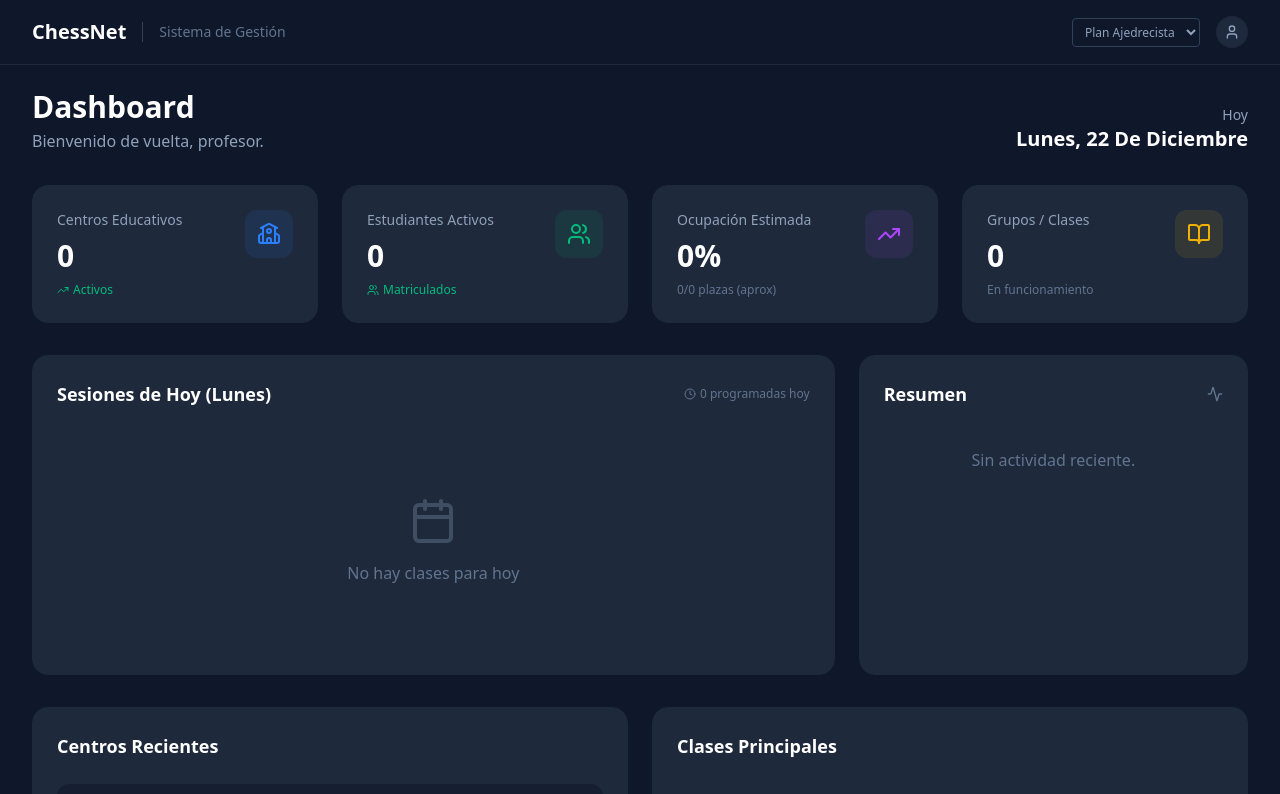
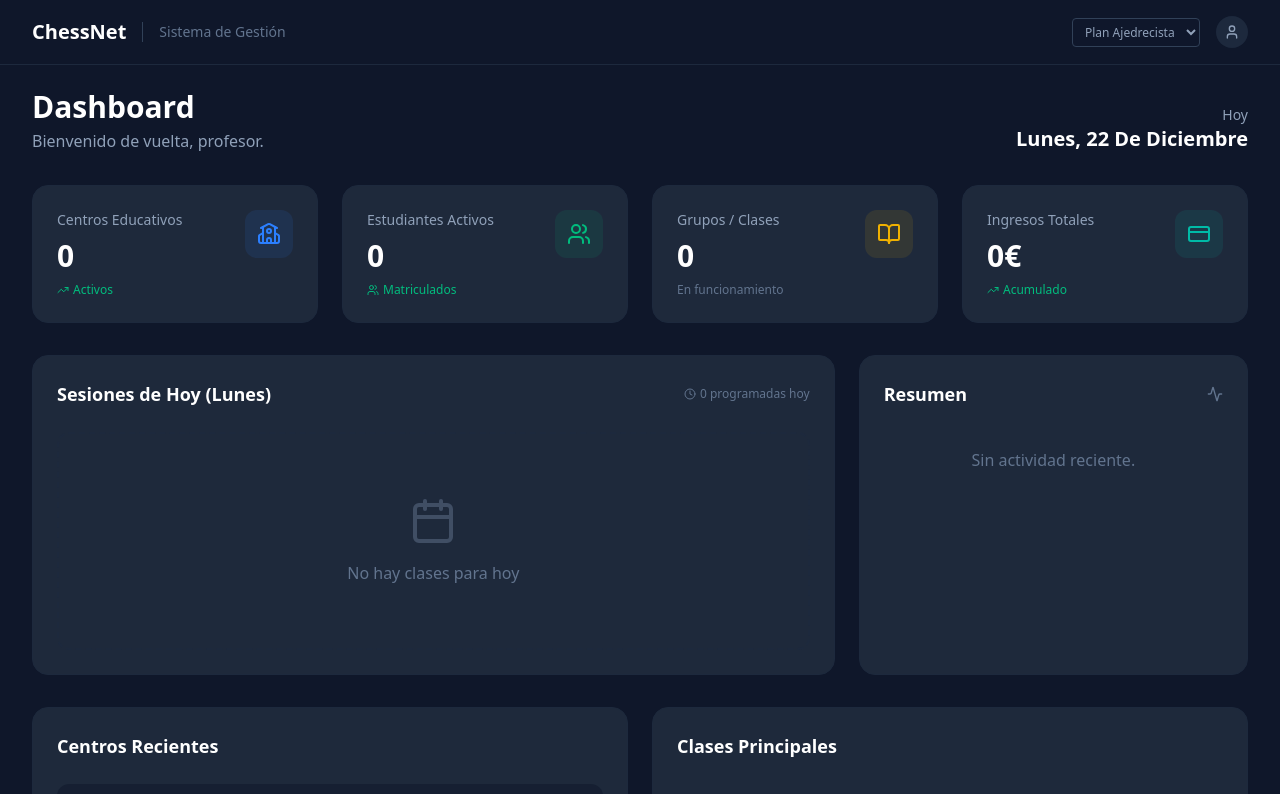
Before and after one commit to Chess-Society/ChessNet, a SvelteKit app: page /dashboard in a window 1280 px wide. Shown: the top 794 px of the page. Built offline with nearby package versions, Linux system fonts and the light colour scheme.

Commit message:
Update Dashboard layout: Remove Occupancy, move Classes, add Revenue

```diff
--- a/src/routes/dashboard/+page.svelte
+++ b/src/routes/dashboard/+page.svelte
@@ -107,12 +107,9 @@
     });
 
     // Derived Stats
-    $: totalCapacity = store.classes.length * 20; // Assume 20 per class
+
     $: totalStudents = store.students.length;
-    $: occupancyRate =
-        totalCapacity > 0
-            ? Math.round((totalStudents / totalCapacity) * 100)
-            : 0;
+    $: totalRevenue = store.payments.reduce((sum, p) => sum + p.amount, 0);
 
     // Real Schedule Logic
     const days = [
@@ -197,27 +194,7 @@
             </div>
         </div>
 
-        <!-- Ocupacion -->
-        <div
-            class="bg-[#1e293b] p-6 rounded-2xl border border-slate-800 flex justify-between items-start"
-        >
-            <div>
-                <p class="text-slate-400 text-sm font-medium">
-                    Ocupación Estimada
-                </p>
-                <p class="text-3xl font-bold text-white mt-2">
-                    {occupancyRate}%
-                </p>
-                <p class="text-slate-500 text-xs mt-2 font-medium">
-                    {totalStudents}/{totalCapacity} plazas (aprox)
-                </p>
-            </div>
-            <div class="bg-purple-500/10 p-3 rounded-xl">
-                <TrendingUp class="w-6 h-6 text-purple-500" />
-            </div>
-        </div>
-
-        <!-- Clases (Replaces Revenue for now) -->
+        <!-- Grupos / Clases (Moved to pos 3) -->
         <div
             class="bg-[#1e293b] p-6 rounded-2xl border border-slate-800 flex justify-between items-start"
         >
@@ -234,6 +211,29 @@
             </div>
             <div class="bg-yellow-500/10 p-3 rounded-xl">
                 <BookOpen class="w-6 h-6 text-yellow-500" />
+            </div>
+        </div>
+
+        <!-- Ingresos Totales (New at pos 4) -->
+        <div
+            class="bg-[#1e293b] p-6 rounded-2xl border border-slate-800 flex justify-between items-start"
+        >
+            <div>
+                <p class="text-slate-400 text-sm font-medium">
+                    Ingresos Totales
+                </p>
+                <p class="text-3xl font-bold text-white mt-2">
+                    {totalRevenue}€
+                </p>
+                <p
+                    class="text-emerald-500 text-xs mt-2 flex items-center font-medium"
+                >
+                    <TrendingUp class="w-3 h-3 mr-1" />
+                    Acumulado
+                </p>
+            </div>
+            <div class="bg-teal-500/10 p-3 rounded-xl">
+                <CreditCard class="w-6 h-6 text-teal-500" />
             </div>
         </div>
     </div>
```
